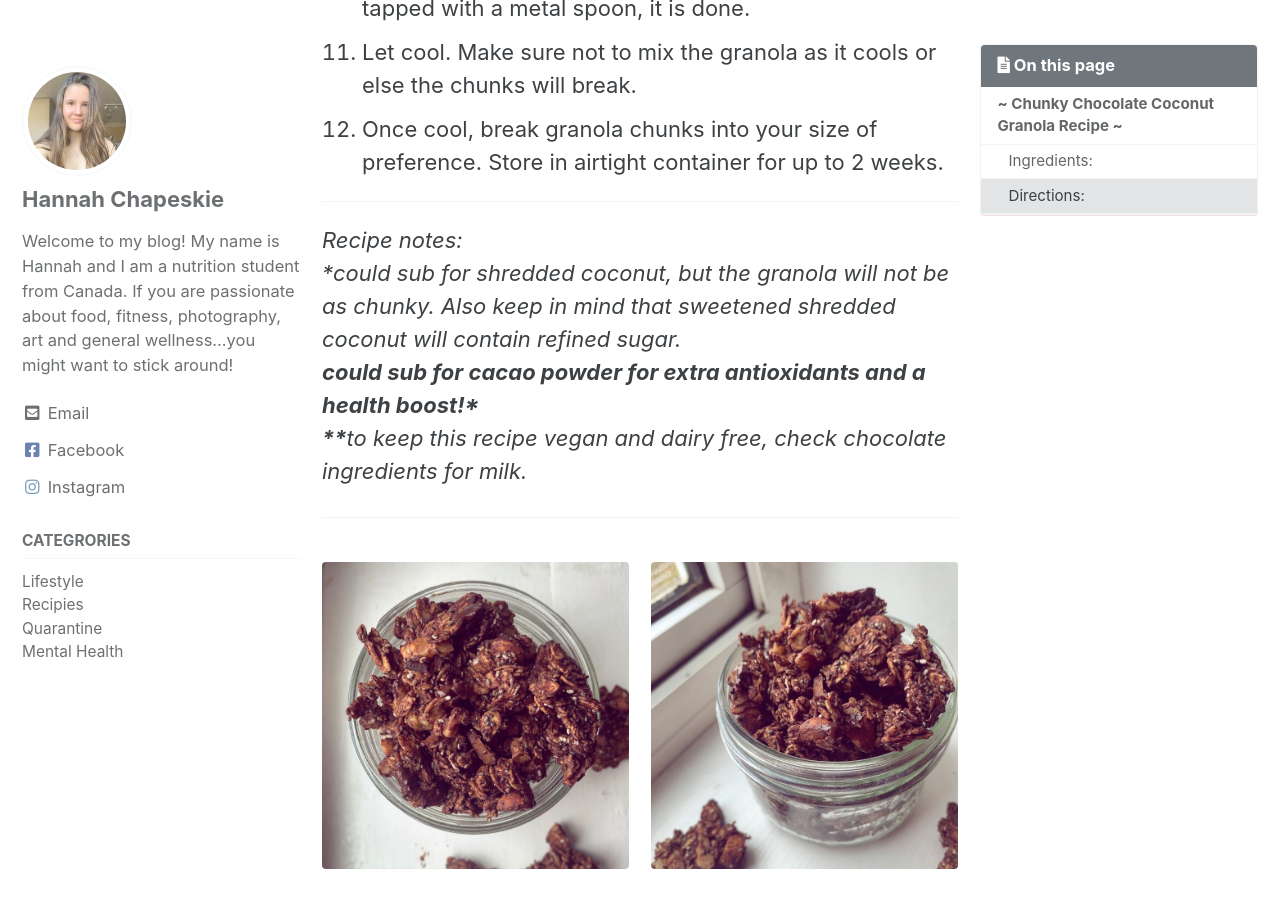
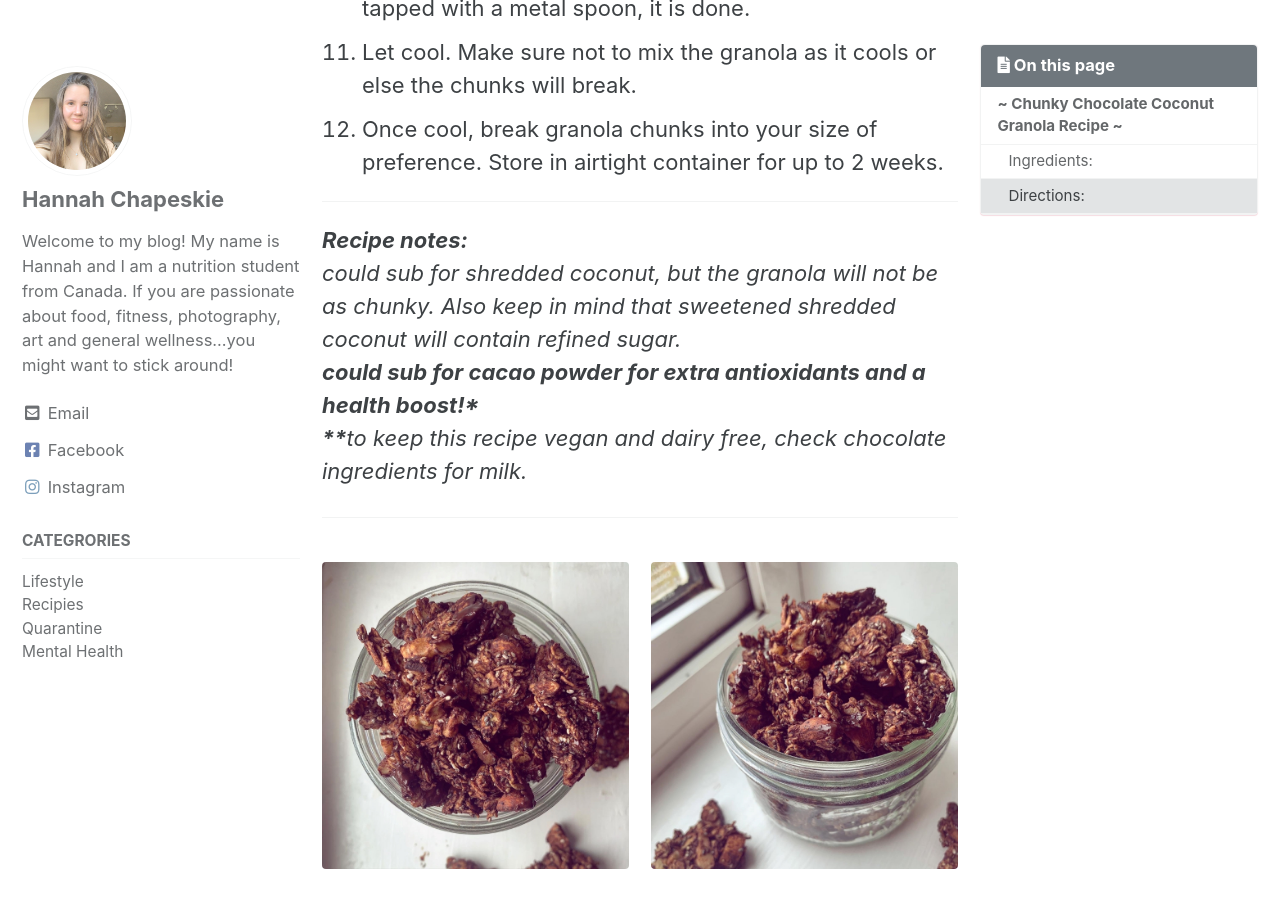
Before and after one commit to dylanbabel/yinandyams, a Jekyll site: the page built from _posts/2020-04-09-chunky-chocolate-coconut-granola.md, in a window 1280 px wide and 900 px high, scrolled down 2568 px. Built offline with Jekyll 4.4.1, drawn with Linux system fonts in a browser that asks for light colours; cached includes are drawn as plain includes.

```diff
--- a/_posts/2020-04-09-chunky-chocolate-coconut-granola.md
+++ b/_posts/2020-04-09-chunky-chocolate-coconut-granola.md
@@ -63,7 +63,7 @@ So, if you are looking for an easy, relatively cheap and guilt free granola that
 
 ***
 
-*Recipe notes:<br>
+***Recipe notes:***<br>
 *could sub for shredded coconut, but the granola will not be as chunky. Also keep in mind that sweetened shredded coconut will contain refined sugar.<br>
 **could sub for cacao powder for extra antioxidants and a health boost!* <br>
 ****to keep this recipe vegan and dairy free, check chocolate ingredients for milk.*
```
